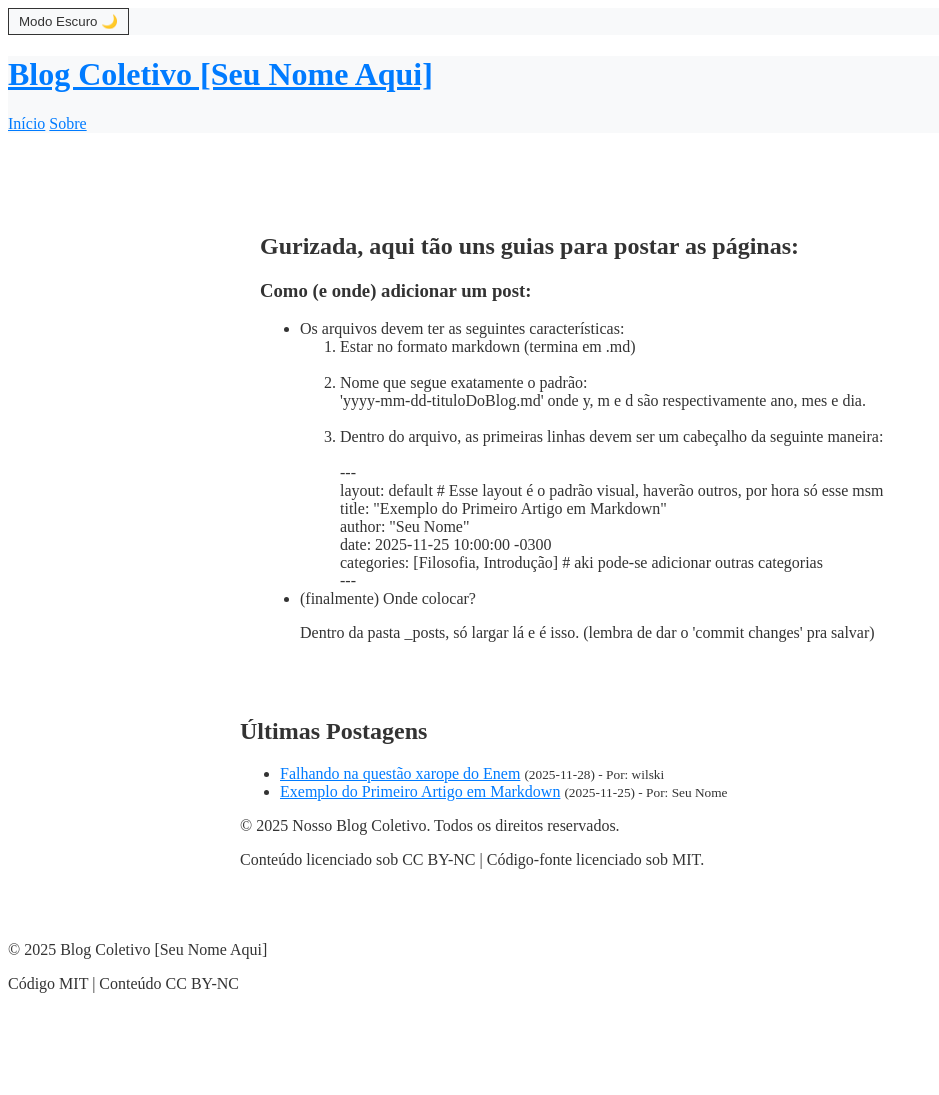
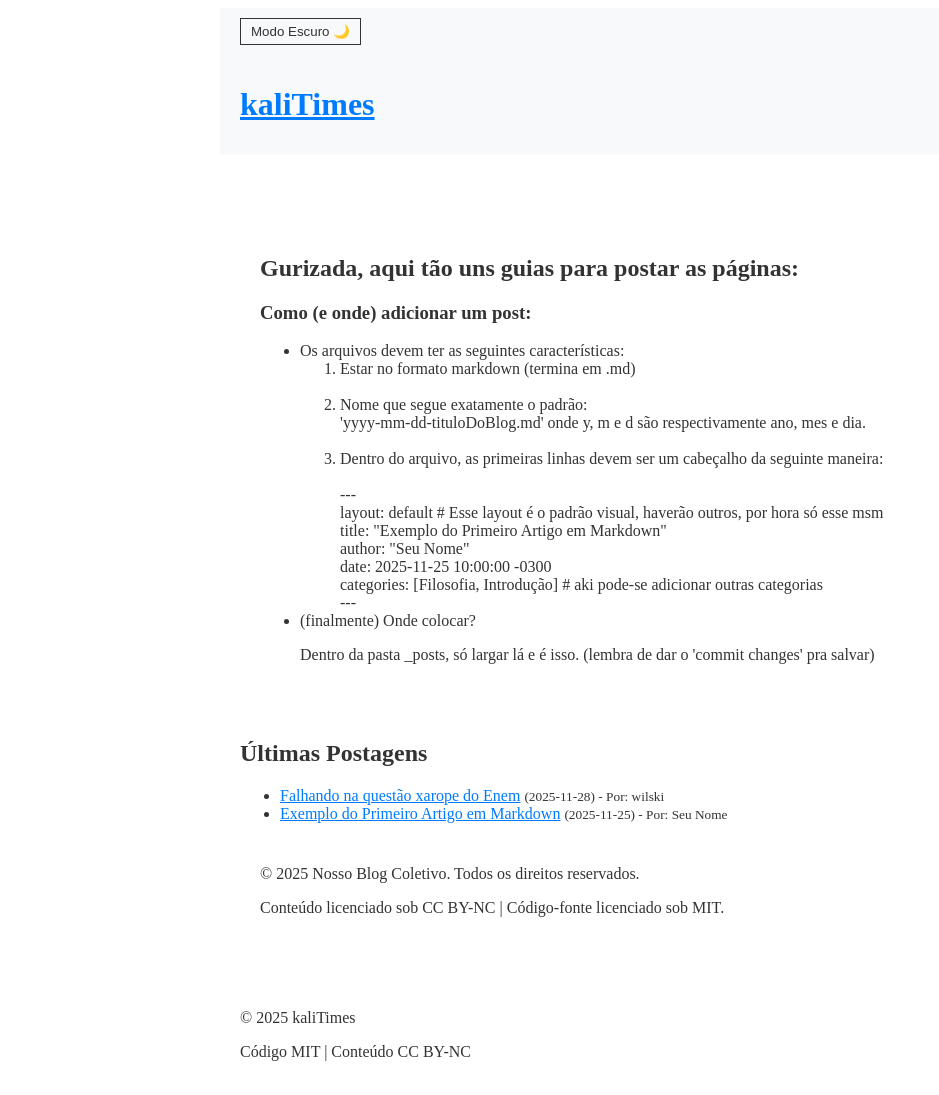
Before and after one commit to willskiufrgs-a11y/kaliTimes, a Jekyll site: the page built from index.html, in a window 1280 px wide. Shown: the whole page, without its empty margins (0-939 px from the left). Built offline with Jekyll 4.4.1, drawn with Linux system fonts in a browser that asks for light colours; before the commit the page ends 1009 px from its top, so only the background shows below that.

Commit message:
fixing header links & page site.title

```diff
--- a/_config.yml
+++ b/_config.yml
@@ -1,5 +1,5 @@
 # 1. Configurações Básicas do Site
-title: Blog Coletivo [Seu Nome Aqui]
+title: kaliTimes
 email: seuemail@exemplo.com
 description: >- # Este é o resumo que aparece nos motores de busca
   Artigos sobre Filosofia, História, Matemática e mais, escritos por nós.
--- a/_layouts/default.html
+++ b/_layouts/default.html
@@ -15,10 +15,19 @@
 </header>
 
     <header>
-        <h1><a href="/">{{ site.title }}</a></h1>
-        <nav>
-            <a href="{{ '/' | relative_url }}">Início</a>
-            <a href="{{ '/' | relative_url }}">Sobre</a>
+        <h1><a href="{{ '/' | relative_url }}">{{ site.title }}</a></h1>
+            <nav class="proximo-leitura">
+    {% if page.previous %}
+        <a href="{{ page.previous.url | relative_url }}">
+            ← Postagem Anterior: {{ page.previous.title }}
+        </a>
+    {% endif %}
+
+    {% if page.next %}
+        <a href="{{ page.next.url | relative_url }}">
+            Próxima Postagem: {{ page.next.title }} →
+        </a>
+    {% endif %}
         </nav>
     </header>
 
--- a/assets/css/styles.css
+++ b/assets/css/styles.css
@@ -43,6 +43,12 @@
     color: var(--color-text);
     padding: 5px 10px;
 }
+header, footer {
+    max-width: 800px;
+    margin-left: auto;
+    margin-right: auto;
+    padding: 10px 20px;
+}
 
 main {
     /* 1. Limita a largura para melhor legibilidade */
```
Also changed, not shown: 4 other files.
